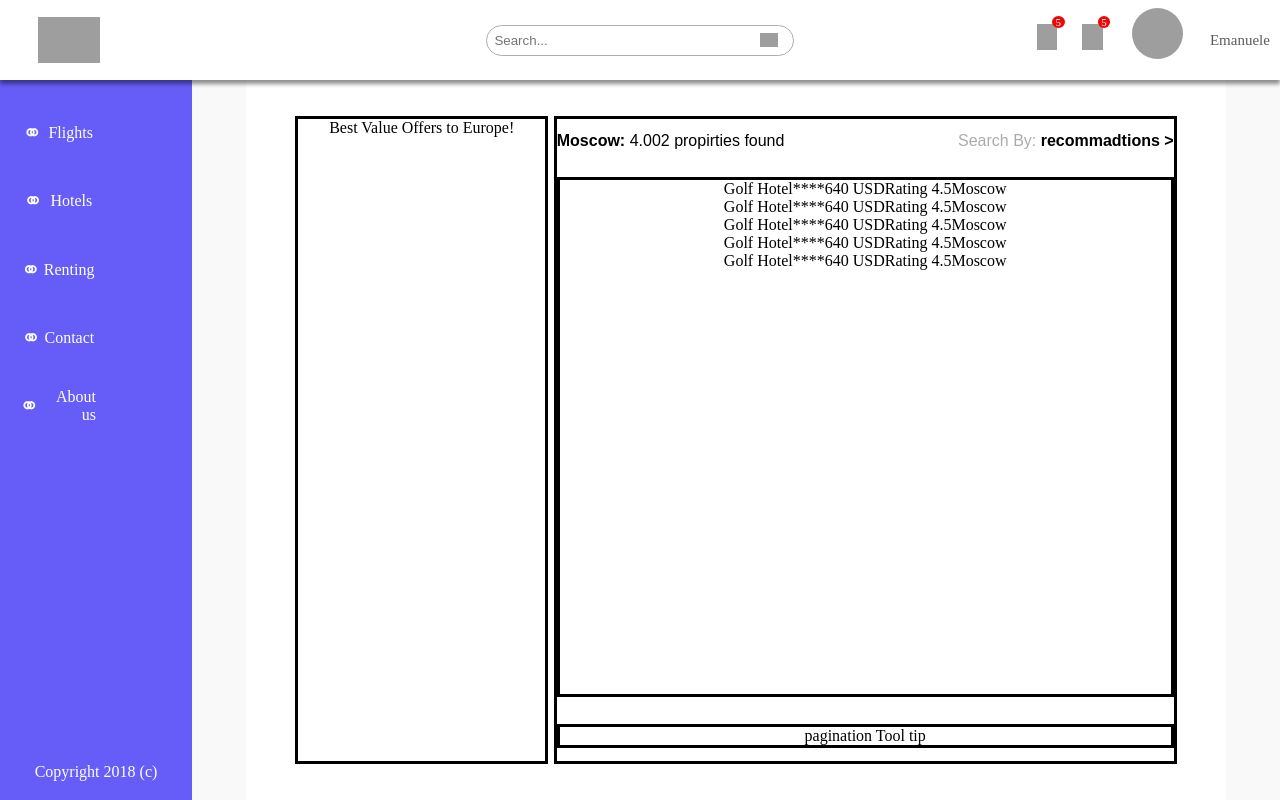
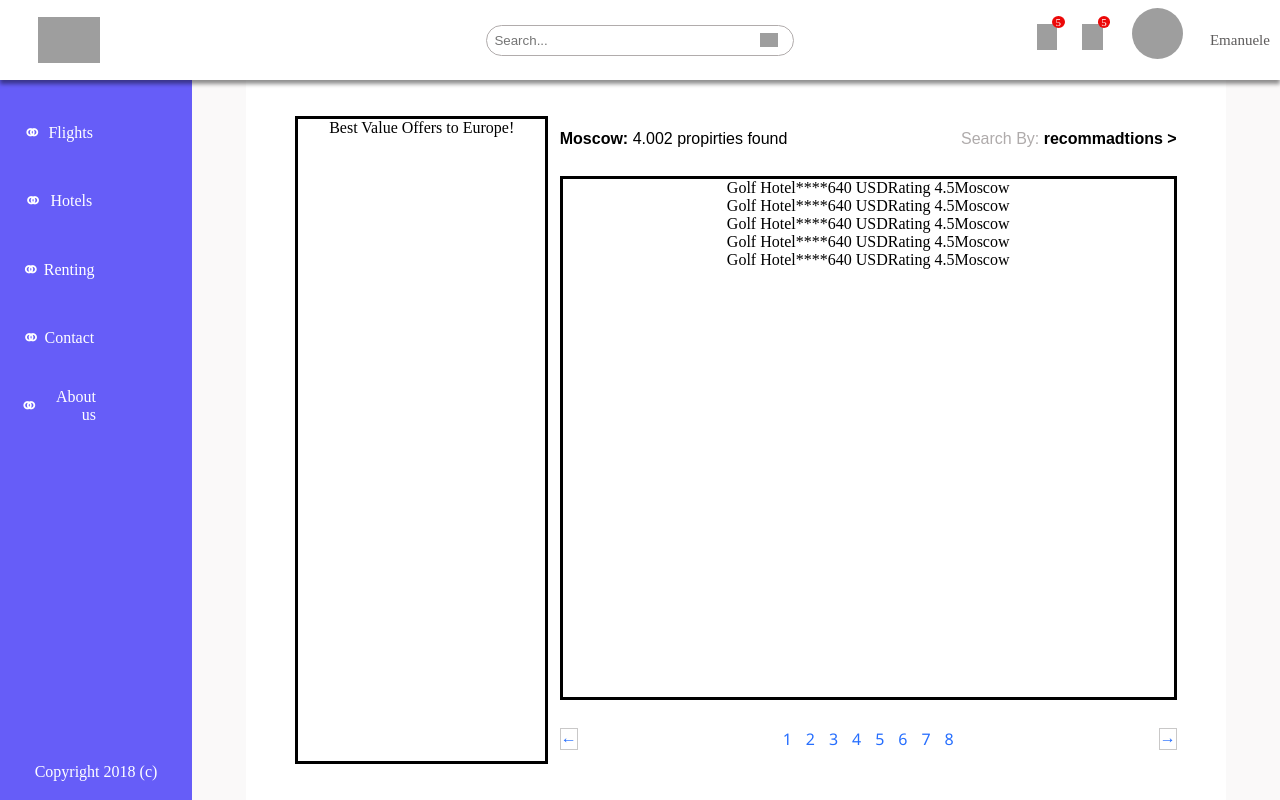
Before and after one commit to ChamsBouzaiene/React-DashBoard, a React (Create React App) app: page / in a window 1280 px wide. Both pictures are taken after a click on the element "Hotels". Built offline with nearby package versions, Linux system fonts and the light colour scheme; grey boxes are pictures that could not be loaded.

Commit message:
feat: built hotel pagination toolbar 🔧

```diff
--- a/src/features/Hotels/PaginationsToolTip.js
+++ b/src/features/Hotels/PaginationsToolTip.js
@@ -1,5 +1,20 @@
 import React from "react";
 
 export default function PaginationsToolTip() {
-  return <div className="hotel-pagination-toolbar">pagination Tool tip</div>;
+  return (
+    <div className="hotel-pagination-toolbar">
+      <span className="pagination-element arrow">←</span>
+      <div className="pages-counter">
+        <span className="pagination-element">1</span>
+        <span className="pagination-element">2</span>
+        <span className="pagination-element">3</span>
+        <span className="pagination-element">4</span>
+        <span className="pagination-element">5</span>
+        <span className="pagination-element">6</span>
+        <span className="pagination-element">7</span>
+        <span className="pagination-element">8</span>
+      </div>
+      <span className="pagination-element arrow">→</span>
+    </div>
+  );
 }
--- a/src/features/Hotels/style.css
+++ b/src/features/Hotels/style.css
@@ -20,7 +20,6 @@
 }
 
 .hotels-table {
-  border: solid;
   width: 70%;
 
   display: flex;
@@ -29,7 +28,8 @@
 }
 
 .hotel-pagination-toolbar {
-  border: solid;
+  display: flex;
+  justify-content: space-between;
 }
 
 .hotels-card-list {
@@ -62,3 +62,24 @@
 .hotel-toolbar-filter-selected {
   font-weight: 600;
 }
+
+.pagination-element {
+  color: #266efe;
+}
+
+.arrow {
+  border: 1px solid rgba(158, 157, 157, 0.555);
+}
+
+.pages-counter {
+  font-family: "Segoe UI", Tahoma, Geneva, Verdana, sans-serif;
+  display: flex;
+  cursor: pointer;
+  justify-content: space-around;
+  width: 30%;
+}
+
+.pagination-element:hover {
+  border: 0.4px solid rgba(158, 157, 157, 0.555);
+  color: gray;
+}
```
